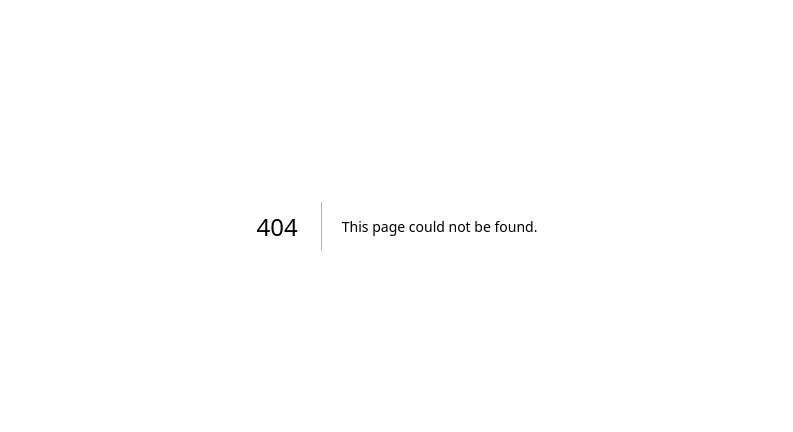
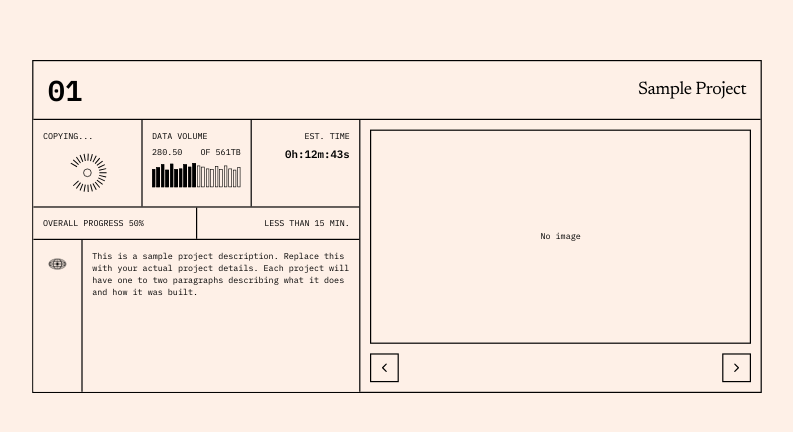
Before and after one commit to vamsibatchu1/vibenbuild, a Next.js app: page /experiments in a window 1280 px wide. Before the commit this address had no page. Shown: the part 174-606 px from the top of the page, without its empty margins (243-1036 px from the left). Built offline with nearby package versions, Linux system fonts and the light colour scheme.

Commit message:
Enhance layout and functionality: Added font weights to Newsreader, updated LandingPage to include an image alongside text, and replaced button with a Link for navigation. Removed ProjectGrid component to streamline project display.

```diff
--- /dev/null
+++ b/app/experiments/page.tsx
@@ -0,0 +1,29 @@
+'use client'
+
+import { ProjectCard } from '@/components/ProjectCard'
+import { getProjects } from '@/data/projects'
+import { motion } from 'framer-motion'
+
+export default function ExperimentsPage() {
+  const projects = getProjects()
+
+  return (
+    <main className="h-screen bg-[#FEF0E7] flex items-center justify-center">
+      <div className="container mx-auto px-4 md:px-6 lg:px-8 max-w-7xl">
+        <div className="flex flex-col md:gap-8 items-center">
+          {projects.map((project, index) => (
+            <motion.div
+              key={project.id}
+              initial={{ opacity: 0, y: 20, scale: 0.6 }}
+              animate={{ opacity: 1, y: 0, scale: 0.6 }}
+              transition={{ duration: 0.5, delay: index * 0.1 }}
+              style={{ transformOrigin: 'center center' }}
+            >
+              <ProjectCard project={project} />
+            </motion.div>
+          ))}
+        </div>
+      </div>
+    </main>
+  )
+}
--- a/app/layout.tsx
+++ b/app/layout.tsx
@@ -4,6 +4,7 @@ import './globals.css'
 
 const newsreader = Newsreader({
   subsets: ['latin'],
+  weight: ['300', '400'],
   variable: '--font-newsreader',
 })
 
--- a/components/LandingPage.tsx
+++ b/components/LandingPage.tsx
@@ -1,7 +1,9 @@
 'use client'
 
 import { useState } from 'react'
+import Link from 'next/link'
 import { motion, AnimatePresence } from 'framer-motion'
+import Image from 'next/image'
 import { TypingAnimation } from './TypingAnimation'
 
 export function LandingPage() {
@@ -23,23 +25,35 @@ export function LandingPage() {
     <main className="min-h-screen bg-[#FEF0E7] flex items-center justify-center p-4">
       <div className="max-w-[400px] w-full">
         {/* Main Typing Text */}
-        <div className="mb-8">
+        <div className="mb-4">
           <div className="font-ibm-plex-mono text-base md:text-lg text-black text-left leading-relaxed">
             <TypingAnimation text={mainText} speed={30} onComplete={handleMainTextComplete} />
           </div>
         </div>
 
-        {/* Subtext with dotted underline only on Vamsi batchu - space reserved from start */}
+        {/* Subtext with image and text in two columns with borders - space reserved from start */}
         <motion.div
           initial={{ opacity: 0 }}
           animate={{ opacity: showSubtext ? 1 : 0 }}
           transition={{ duration: 0.5, ease: 'easeOut' }}
-          className="mb-8"
+          className="mb-4"
         >
-          <div className="font-ibm-plex-mono text-sm md:text-base text-black text-left leading-loose">
-            A project by{' '}
-            <span className="border-b-2 border-dotted border-black pb-1">Vamsi batchu</span>
-            {' '}& powered by Gemini
+          <div className="flex items-center border-2 border-black">
+            {/* Image Column */}
+            <div className="flex-shrink-0 border-r-2 border-black p-2 flex items-center justify-center bg-[#FEF0E7]">
+              <Image
+                src="/images/retro2.png"
+                alt="Retro landing"
+                width={64}
+                height={64}
+                className="object-contain"
+              />
+            </div>
+
+            {/* Text Column */}
+            <div className="flex-1 p-2 font-ibm-plex-mono text-sm md:text-base text-black text-left">
+              A project by Vamsi Batchu & powered by Gemini
+            </div>
           </div>
         </motion.div>
 
@@ -48,11 +62,13 @@ export function LandingPage() {
           initial={{ opacity: 0 }}
           animate={{ opacity: showButton ? 1 : 0 }}
           transition={{ duration: 0.5, ease: 'easeOut' }}
-          className="mt-8"
+          className="mt-4"
         >
-          <button className="w-full max-w-[400px] h-11 border-2 border-black bg-transparent font-ibm-plex-mono text-base text-black hover:bg-black hover:text-[#FEF0E7] transition-colors">
-            View experiments
-          </button>
+          <Link href="/experiments">
+            <button className="w-full max-w-[400px] h-11 border-2 border-black bg-black font-ibm-plex-mono text-base text-[#FEF0E7] hover:bg-transparent hover:text-black transition-colors">
+              View experiments
+            </button>
+          </Link>
         </motion.div>
       </div>
     </main>
--- a/components/ProjectCard.tsx
+++ b/components/ProjectCard.tsx
@@ -45,7 +45,7 @@ export function ProjectCard({ project }: ProjectCardProps) {
             </div>
 
             {/* Title - Right, Center Aligned */}
-            <h2 className="font-ibm-plex-mono text-xl md:text-2xl lg:text-3xl font-bold text-black uppercase tracking-tight text-center">
+            <h2 className="font-newsreader text-xl md:text-2xl lg:text-3xl font-regular text-black tracking-tight text-center">
               {project.title}
             </h2>
           </div>
@@ -54,7 +54,7 @@ export function ProjectCard({ project }: ProjectCardProps) {
         {/* Content Section - Two Columns */}
         <div className="relative flex flex-col md:flex-row">
           {/* Left Column - Interface Panel */}
-          <div className="w-full md:w-[45%] border-r-2 border-black bg-[#FEF0E7]">
+          <div className="w-full md:w-[45%] border-r-2 border-black bg-[#FEF0E7] flex flex-col">
             {/* Top Row */}
             <div className="border-b-2 border-black flex">
               {/* COPYING Section */}
@@ -165,52 +165,27 @@ export function ProjectCard({ project }: ProjectCardProps) {
               </div>
             </div>
 
-            {/* Bottom Row */}
-            <div className="flex">
-              {/* TRANSFER SPEED Section */}
-              <div className="flex-1 p-3 md:p-4 border-r-2 border-black">
-                <div className="font-ibm-plex-mono text-xs md:text-sm text-black uppercase mb-2">
-                  TRANSFER SPEED
-                </div>
-                <div className="font-ibm-plex-mono text-base md:text-lg font-bold text-black">
-                  36GB/s
-                </div>
+            {/* Bottom Row - Description Block */}
+            <div className="flex-1 border-black flex">
+              {/* Icon Column */}
+              <div className="flex-shrink-0 border-r-2 border-black p-3 md:p-4 flex items-start">
+                <Image
+                  src="/images/retro-landing.png"
+                  alt="Project icon"
+                  width={48}
+                  height={48}
+                  className="object-contain"
+                />
               </div>
 
-              {/* TRANSFER DETAILS Section */}
-              <div className="flex-1 p-3 md:p-4 border-r-2 border-black">
-                <div className="font-ibm-plex-mono text-xs md:text-sm text-black uppercase mb-2">
-                  TRANSFER DETAILS
-                </div>
-                <div className="font-ibm-plex-mono text-xs md:text-sm text-black mb-1">
-                  12,756,809,126,304 FILES
-                </div>
-                <div className="flex justify-between">
-                  <span className="font-ibm-plex-mono text-xs text-black">FROM LOCAL DRIVE</span>
-                  <span className="font-ibm-plex-mono text-xs text-black">TO DROPBOX ENTERPRISE</span>
-                </div>
-              </div>
-
-              {/* ACTIONS Section */}
+              {/* Text Column */}
               <div className="flex-1 p-3 md:p-4">
-                <div className="font-ibm-plex-mono text-xs md:text-sm text-black uppercase mb-2">
-                  ACTIONS
-                </div>
-                <div className="space-y-1">
-                  <button className="w-full border-2 border-black bg-[#FEF0E7] hover:bg-black hover:text-[#FEF0E7] transition-colors font-ibm-plex-mono text-xs md:text-sm text-black py-1 px-2 text-left">
-                    CANCEL
-                  </button>
-                  <button className="w-full border-2 border-black bg-[#FEF0E7] hover:bg-black hover:text-[#FEF0E7] transition-colors font-ibm-plex-mono text-xs md:text-sm text-black py-1 px-2 text-left">
-                    PAUSE
-                  </button>
-                  <button className="w-full border-2 border-black bg-[#FEF0E7] hover:bg-black hover:text-[#FEF0E7] transition-colors font-ibm-plex-mono text-xs md:text-sm text-black py-1 px-2 text-left">
-                    CLOSE WINDOW
-                  </button>
+                <div className="font-ibm-plex-mono text-xs md:text-sm text-black leading-relaxed">
+                  {project.description}
                 </div>
               </div>
             </div>
           </div>
-
 
           {/* Right Column - Images (16:9 aspect ratio) */}
           <div className="flex-1 p-3 md:p-4">
--- a/components/ProjectGrid.tsx
+++ /dev/null
@@ -1,26 +0,0 @@
-'use client'
-
-import { Project } from '@/types/project'
-import { ProjectCard } from './ProjectCard'
-import { motion } from 'framer-motion'
-
-interface ProjectGridProps {
-  projects: Project[]
-}
-
-export function ProjectGrid({ projects }: ProjectGridProps) {
-  return (
-    <div className="grid grid-cols-1 md:grid-cols-2 lg:grid-cols-3 gap-6 md:gap-8">
-      {projects.map((project, index) => (
-        <motion.div
-          key={project.id}
-          initial={{ opacity: 0, y: 20 }}
-          animate={{ opacity: 1, y: 0 }}
-          transition={{ duration: 0.5, delay: index * 0.1 }}
-        >
-          <ProjectCard project={project} />
-        </motion.div>
-      ))}
-    </div>
-  )
-}
```
Also changed, not shown: public/images/retro-landing.png (added), public/images/retro2.png (added).
